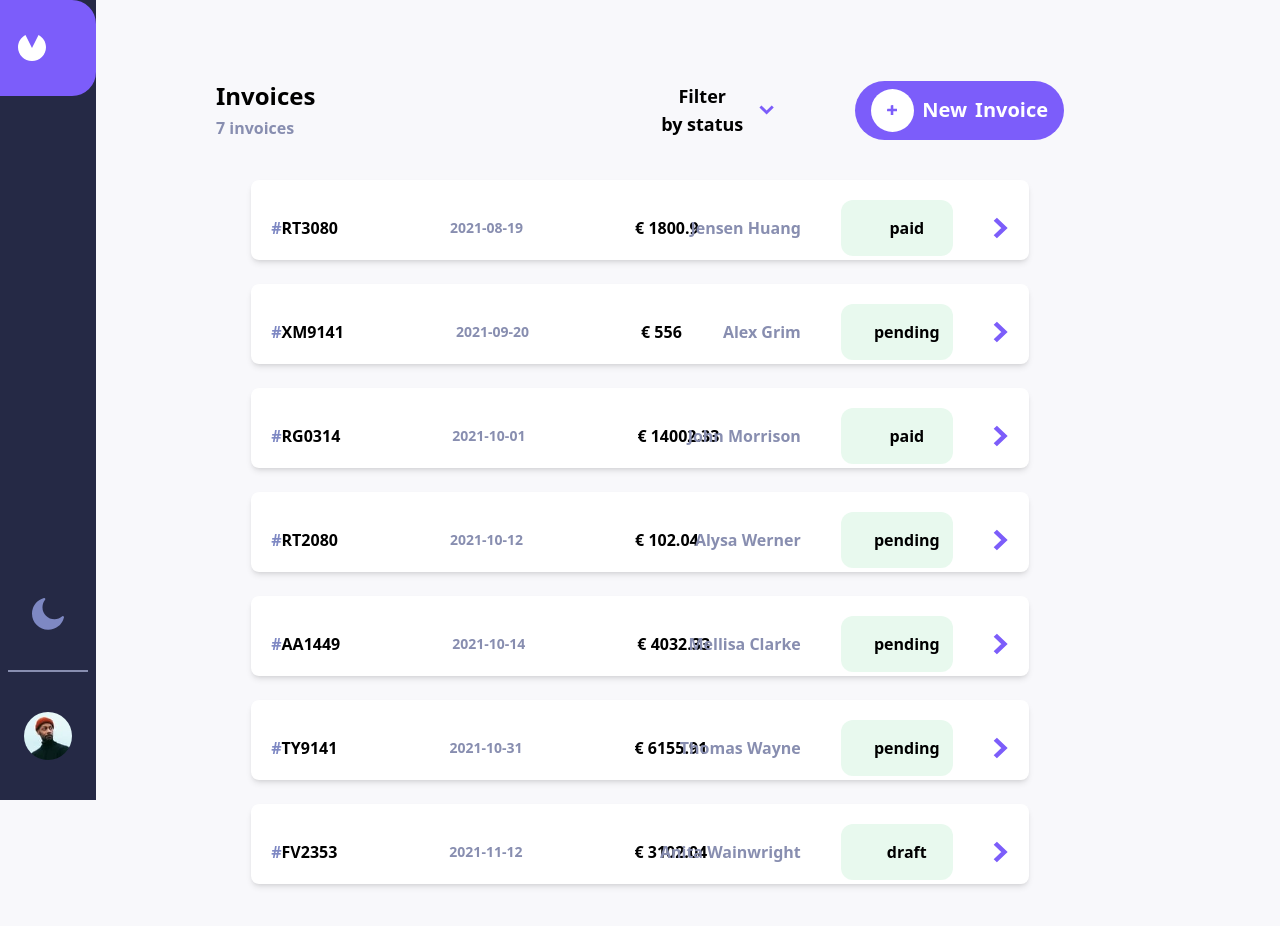
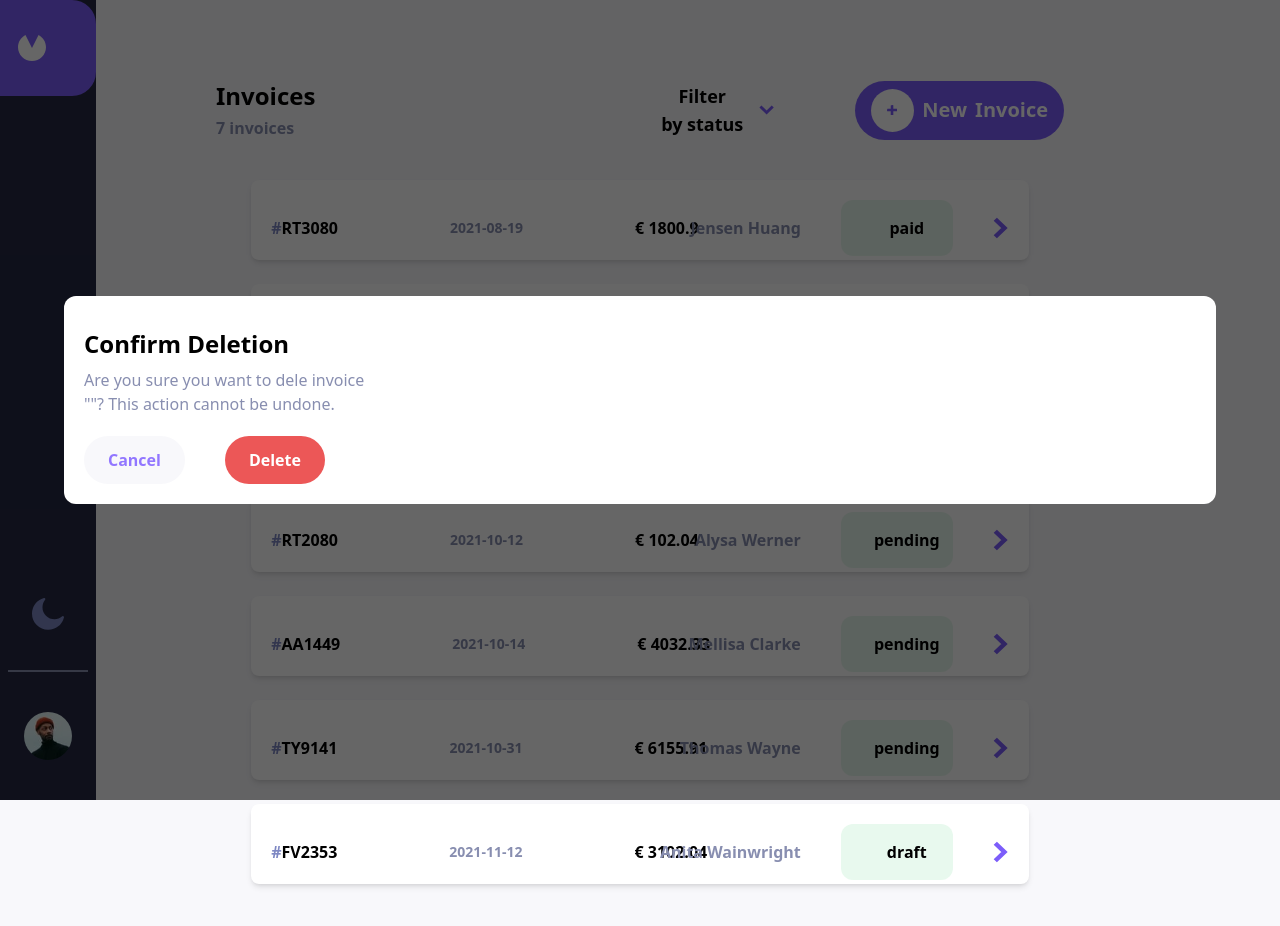
Before and after one commit to danielgen01/invoice-app, a React (Vite) app: page / in a window 1280 px wide. Shown: the top 926 px of the page. Built offline with nearby package versions, Linux system fonts and the light colour scheme.

Commit message:
style delete dialog dark & light theme

```diff
--- a/src/App.tsx
+++ b/src/App.tsx
@@ -3,6 +3,7 @@ import Navbar from "./components/Navbar/Navbar"
 import Main from "./components/Main/Invoices/Main"
 import "./index.css"
 import Sidebar from "./components/Main/Invoices/Sidebar/Sidebar"
+import DeleteDialog from "./Redux/slices/DeleteDialog/DeleteDialog"
 
 function App() {
   const [isDarkMode, setIsDarkMode] = useState(
@@ -32,6 +33,7 @@ function App() {
         <Sidebar toggleDarkMode={toggleDarkMode} isDarkMode={isDarkMode} />
       </div>
       <Main />
+      <DeleteDialog />
     </div>
   )
 }
--- /dev/null
+++ b/src/Redux/slices/DeleteDialog/DeleteDialog.tsx
@@ -0,0 +1,35 @@
+import React from "react"
+
+const DeleteDialog = () => {
+  return (
+    <>
+      <div
+        className="overlay fixed top-0 left-0 h-screen w-screen
+     bg-black/60 "
+      >
+        <div
+          className="-translate-x-1/2 -translate-y-1/2 bg-white dark:bg-[#252945]
+    w-[90%] h-52 absolute top-1/2 left-1/2 rounded-xl"
+        >
+          <div className="dialog-content py-8 px-5 w-full">
+            <h1 className="font-bold text-2xl dark:text-white">Confirm Deletion</h1>
+            <p className="text-medium-gray mt-2">Are you sure you want to dele invoice
+            <br/> ""? This action cannot be undone.</p>
+            <div className="buttons gap-10 flex flex-row mt-5 pl-auto w-full">
+              <button className="bg-[#F8F8FB] px-6 py-3 rounded-full
+              font-bold text-[#9277FF] dark:bg-[#1E2139] dark:text-[#DFE3FA]">
+                Cancel
+              </button>
+              <button className="bg-[#EC5757] px-6 py-3 rounded-full
+               font-bold text-white">
+                Delete
+              </button>
+            </div>
+          </div>
+        </div>
+      </div>
+    </>
+  )
+}
+
+export default DeleteDialog
--- a/src/components/Reusable/InvoiceRow.tsx
+++ b/src/components/Reusable/InvoiceRow.tsx
@@ -27,10 +27,10 @@ const InvoiceRow: React.FC<props> = ({
       batchColor = "orange-500"
       break
     case "draft":
-      batchColor = "gray-500"
+      batchColor = "black dark:white"
       break
     default:
-      batchColor = "gray-500"
+      batchColor = "gray-500/20"
   }
 
   return (
```
